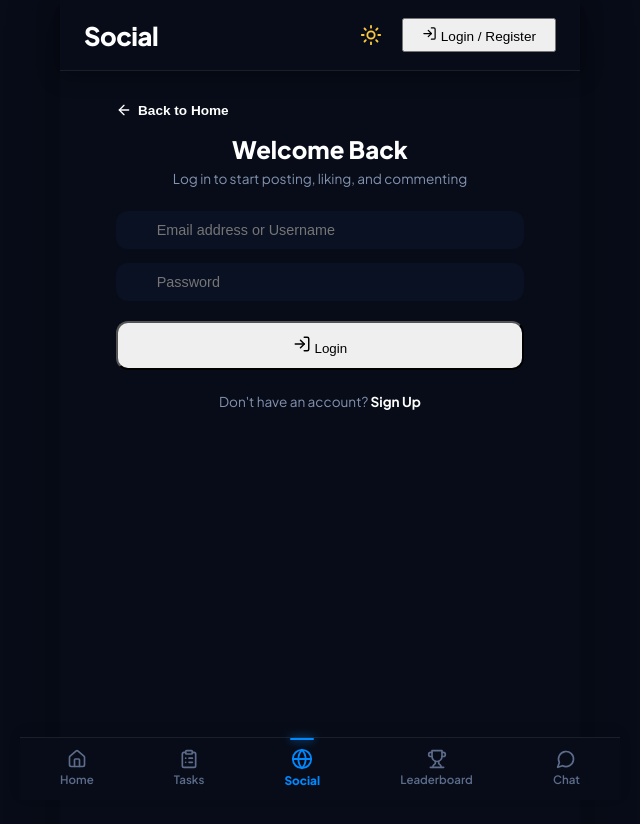
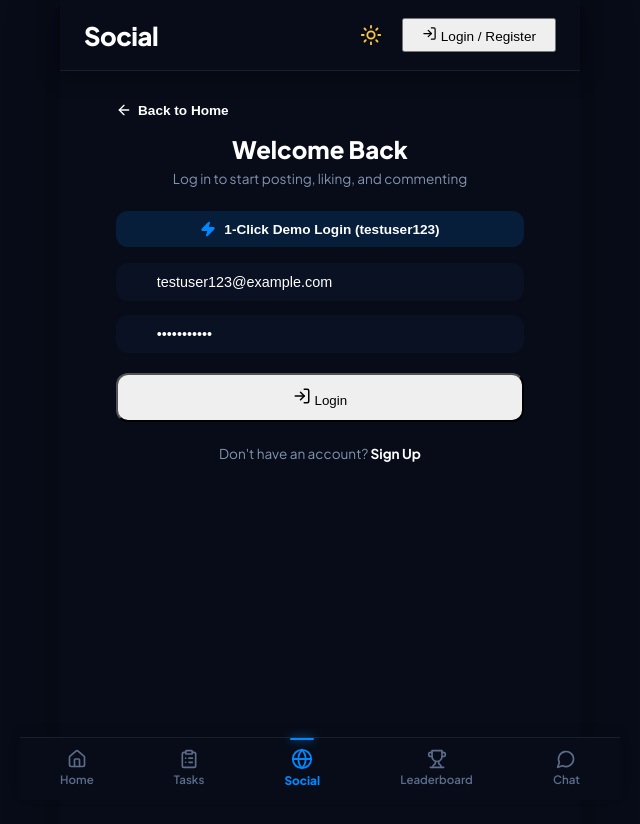
Before and after one commit to Nidhi200501/3W-project, a React (Vite) app in the folder frontend/: page /login in a window 1280 px wide. Shown: the top 824 px of the page, without its empty margins (320-960 px from the left). Built offline with nearby package versions, Linux system fonts and the light colour scheme; no server answers.

Commit message:
Pre-seed testuser123 and add 1-click quick demo login button

```diff
--- a/frontend/src/components/AuthModal.jsx
+++ b/frontend/src/components/AuthModal.jsx
@@ -1,6 +1,6 @@
 import React, { useState, useContext } from 'react';
 import { AuthContext } from '../context/AuthContext';
-import { X, User, Mail, Lock, UserPlus, LogIn } from 'lucide-react';
+import { X, User, Mail, Lock, UserPlus, LogIn, Zap } from 'lucide-react';
 
 const AuthModal = ({ isOpen, onClose }) => {
   const { login, register } = useContext(AuthContext);
@@ -8,8 +8,8 @@ const AuthModal = ({ isOpen, onClose }) => {
 
   const [name, setName] = useState('');
   const [username, setUsername] = useState('');
-  const [email, setEmail] = useState('');
-  const [password, setPassword] = useState('');
+  const [email, setEmail] = useState('testuser123@example.com');
+  const [password, setPassword] = useState('password123');
 
   const [loading, setLoading] = useState(false);
   const [errorMsg, setErrorMsg] = useState('');
@@ -33,7 +33,21 @@ const AuthModal = ({ isOpen, onClose }) => {
     if (res && res.success) {
       onClose();
     } else {
-      setErrorMsg(res?.message || 'Authentication failed');
+      setErrorMsg(res?.message || 'Authentication failed. Check your email & password.');
+    }
+  };
+
+  const handleQuickDemo = async () => {
+    setEmail('testuser123@example.com');
+    setPassword('password123');
+    setLoading(true);
+    setErrorMsg('');
+    const res = await login('testuser123@example.com', 'password123');
+    setLoading(false);
+    if (res && res.success) {
+      onClose();
+    } else {
+      setErrorMsg(res?.message || 'Demo login failed');
     }
   };
 
@@ -79,7 +93,7 @@ const AuthModal = ({ isOpen, onClose }) => {
         </button>
 
         {/* Title */}
-        <div style={{ textAlign: 'center', marginBottom: '24px' }}>
+        <div style={{ textAlign: 'center', marginBottom: '20px' }}>
           <h2 style={{ fontSize: '1.5rem', fontWeight: '800', color: 'var(--text-main)', marginBottom: '4px' }}>
             {isRegister ? 'Create Account' : 'Welcome Back'}
           </h2>
@@ -87,6 +101,33 @@ const AuthModal = ({ isOpen, onClose }) => {
             {isRegister ? 'Join TaskPlanet Social Community' : 'Log in to start posting & interacting'}
           </p>
         </div>
+
+        {/* Quick Demo Login Banner Button */}
+        {!isRegister && (
+          <button
+            type="button"
+            onClick={handleQuickDemo}
+            style={{
+              width: '100%',
+              backgroundColor: 'rgba(0, 136, 255, 0.15)',
+              border: '1px solid var(--accent-blue)',
+              color: 'var(--text-main)',
+              borderRadius: '12px',
+              padding: '10px',
+              fontSize: '0.85rem',
+              fontWeight: '700',
+              cursor: 'pointer',
+              display: 'flex',
+              alignItems: 'center',
+              justifyContent: 'center',
+              gap: '8px',
+              marginBottom: '16px',
+              transition: 'all 0.2s ease'
+            }}
+          >
+            <Zap size={16} fill="#0088ff" color="#0088ff" /> 1-Click Demo Login (testuser123)
+          </button>
+        )}
 
         {errorMsg && (
           <div style={{
--- a/frontend/src/pages/Login.jsx
+++ b/frontend/src/pages/Login.jsx
@@ -3,14 +3,14 @@ import { useNavigate, Link } from 'react-router-dom';
 import { AuthContext } from '../context/AuthContext';
 import Header from '../components/Header';
 import BottomNav from '../components/BottomNav';
-import { Mail, Lock, LogIn, ArrowLeft } from 'lucide-react';
+import { Mail, Lock, LogIn, ArrowLeft, Zap } from 'lucide-react';
 
 const Login = () => {
   const navigate = useNavigate();
   const { login } = useContext(AuthContext);
 
-  const [email, setEmail] = useState('');
-  const [password, setPassword] = useState('');
+  const [email, setEmail] = useState('testuser123@example.com');
+  const [password, setPassword] = useState('password123');
   const [loading, setLoading] = useState(false);
   const [errorMsg, setErrorMsg] = useState('');
 
@@ -26,6 +26,20 @@ const Login = () => {
       navigate('/social');
     } else {
       setErrorMsg(res?.message || 'Login failed. Please check your credentials.');
+    }
+  };
+
+  const handleQuickDemo = async () => {
+    setEmail('testuser123@example.com');
+    setPassword('password123');
+    setLoading(true);
+    setErrorMsg('');
+    const res = await login('testuser123@example.com', 'password123');
+    setLoading(false);
+    if (res && res.success) {
+      navigate('/social');
+    } else {
+      setErrorMsg(res?.message || 'Demo login failed');
     }
   };
 
@@ -61,6 +75,30 @@ const Login = () => {
               Log in to start posting, liking, and commenting
             </p>
           </div>
+
+          {/* Quick Demo Login Button */}
+          <button
+            type="button"
+            onClick={handleQuickDemo}
+            style={{
+              width: '100%',
+              backgroundColor: 'rgba(0, 136, 255, 0.15)',
+              border: '1px solid var(--primary-blue)',
+              color: 'var(--text-dark)',
+              borderRadius: '12px',
+              padding: '10px',
+              fontSize: '0.85rem',
+              fontWeight: '700',
+              cursor: 'pointer',
+              display: 'flex',
+              alignItems: 'center',
+              justifyContent: 'center',
+              gap: '8px',
+              marginBottom: '16px'
+            }}
+          >
+            <Zap size={16} fill="#0088ff" color="#0088ff" /> 1-Click Demo Login (testuser123)
+          </button>
 
           {errorMsg && (
             <div style={{
```
Also changed, not shown: 1 other file (tests, documents, lock files or other folders).
